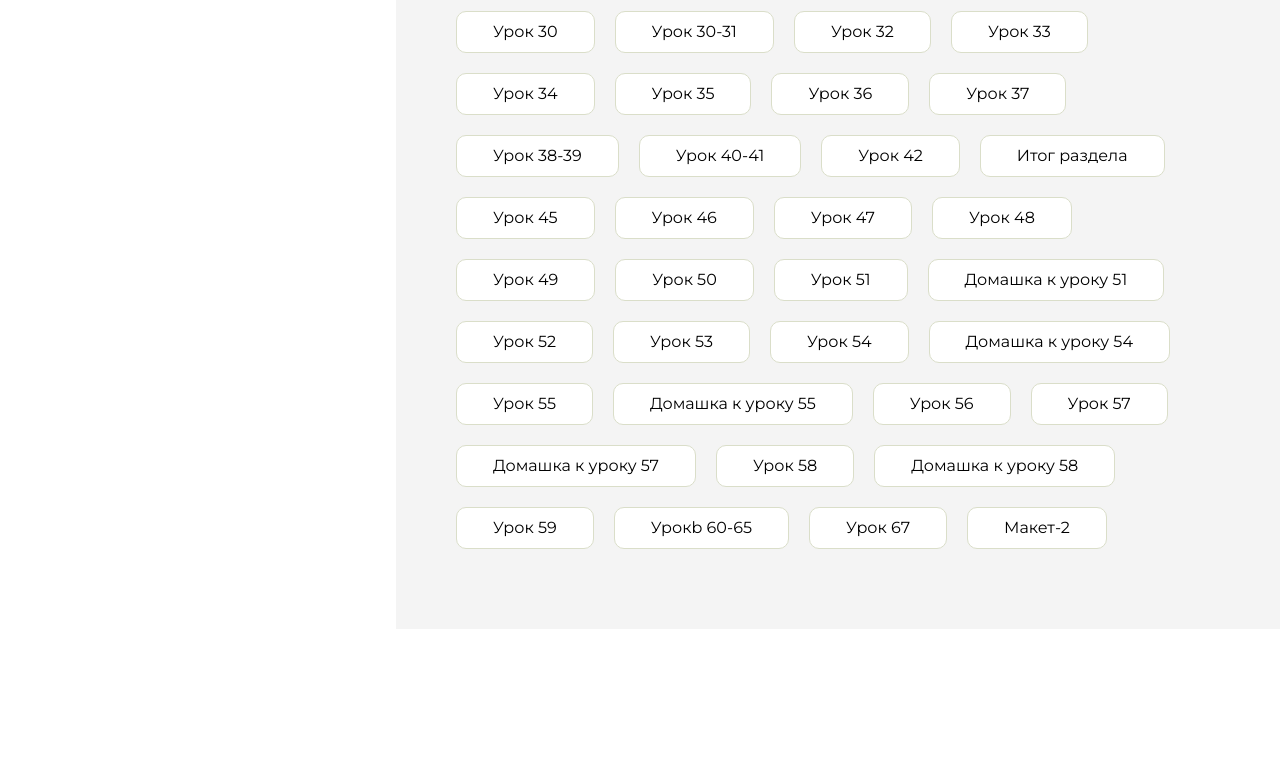
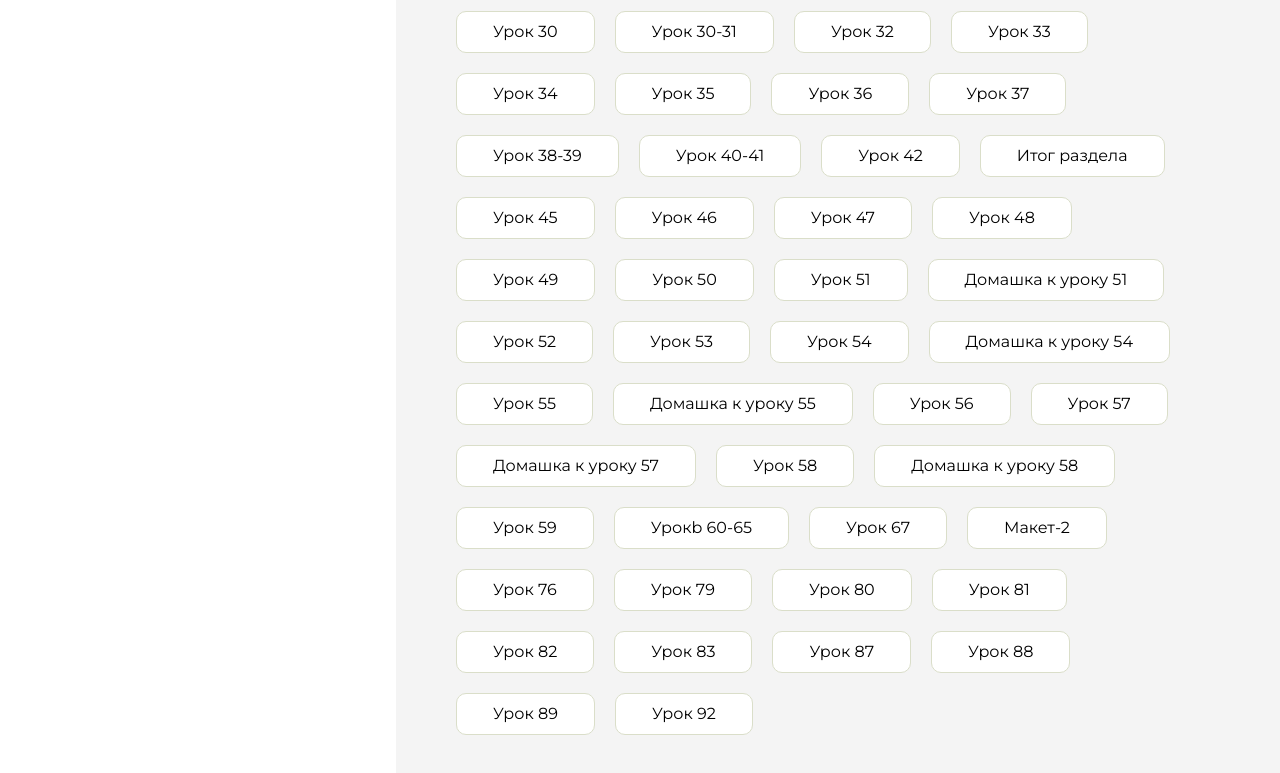
Before and after one commit to Front-rabbit0/homework, a plain HTML site: page index.html in a window 1280 px wide. Shown: the part 475-1248 px from the top of the page. Before the commit the page ends 1104 px from the top, so only its background shows below. Drawn offline with Linux system fonts and the light colour scheme.

Commit message:
Update index.html

```diff
--- a/index.html
+++ b/index.html
@@ -262,6 +262,36 @@
                         <li class="content__list-item">
                             <a href="maket-2/index.html">Макет-2</a>
                         </li>
+                        <li class="content__list-item">
+                            <a href="js-76-hw/index.html">Урок 76</a>
+                        </li>
+                        <li class="content__list-item">
+                            <a href="js-79-hw/index.html">Урок 79</a>
+                        </li>
+                        <li class="content__list-item">
+                            <a href="js-80-hw/index.html">Урок 80</a>
+                        </li>
+                        <li class="content__list-item">
+                            <a href="js-81-hw/index.html">Урок 81</a>
+                        </li>
+                        <li class="content__list-item">
+                            <a href="js-82-hw/index.html">Урок 82</a>
+                        </li>
+                        <li class="content__list-item">
+                            <a href="js-83-hw/index.html">Урок 83</a>
+                        </li>
+                        <li class="content__list-item">
+                            <a href="js-87/index.html">Урок 87</a>
+                        </li>
+                        <li class="content__list-item">
+                            <a href="js-88/index.html">Урок 88</a>
+                        </li>
+                        <li class="content__list-item">
+                            <a href="js-89/index.html">Урок 89</a>
+                        </li>
+                        <li class="content__list-item">
+                            <a href="js-92/index.html">Урок 92</a>
+                        </li>
                     </ul>
                 </div>
                 <div class="content__block hidden" id="diplomBlock">
```
